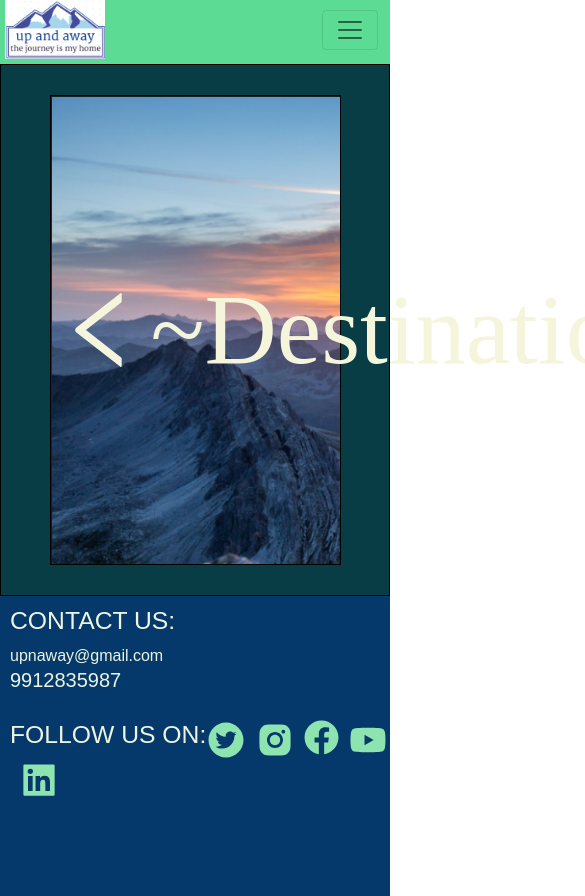
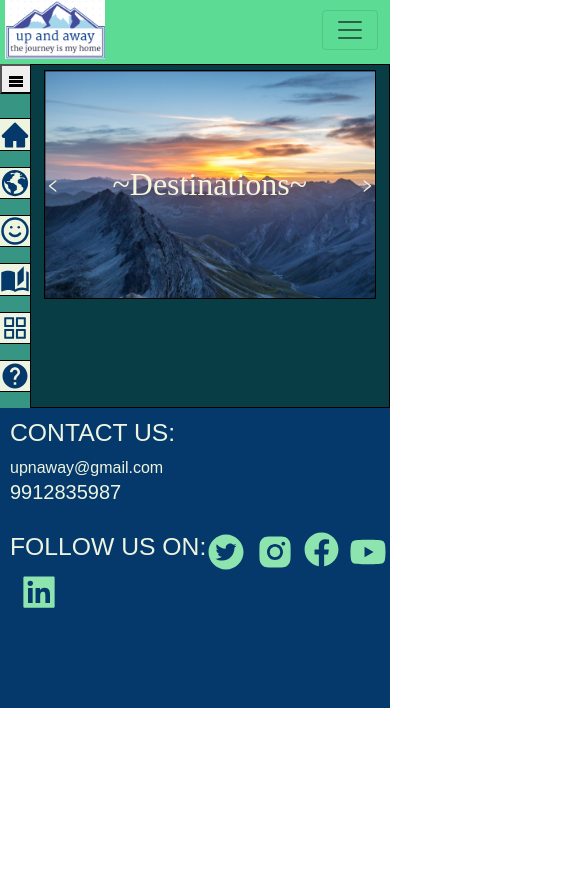
Before and after one commit to AyushiSoumya/myproject, a React (Create React App) app: page /destination in a window 390 px wide. Shown: the top 896 px of the page, 585 px wide, since content can reach past the window. After the commit the page ends 844 px from the top, so only its background shows below. Built offline with nearby package versions, Linux system fonts and the light colour scheme; a web font is replaced by a local one.

Commit message:
problem with frame in mobile solved

```diff
--- a/src/components/destination.scss
+++ b/src/components/destination.scss
@@ -7,3 +7,9 @@
     height:auto;
 
 }
+
+/* @media screen and (max-width:768px){
+    .destination_container{
+        display: none;
+    }
+} */
--- a/src/components/frame.js
+++ b/src/components/frame.js
@@ -27,7 +27,7 @@ export default function Frame(props) {
 
 
                 }}>
-                    <AiOutlineLeft size="100px" /></div>
+                    <AiOutlineLeft /* size="100px" */ /></div>
                 <a> <div id="content">{props.heading[b]}</div></a>
                 <div id="right" onClick={() => {
                     let x = document.getElementById("frame");
@@ -43,7 +43,7 @@ export default function Frame(props) {
 
                     y.innerHTML = `${props.heading[b]}`;
 
-                }}> <AiOutlineRight size="100px" /></div>
+                }}> <AiOutlineRight /*  size="100px" */ /></div>
             </div>
         </div >
     )
--- a/src/components/frame.scss
+++ b/src/components/frame.scss
@@ -8,8 +8,8 @@
     margin-bottom:5px;
     padding-bottom: 25px;
     padding-top: 25px;
-    width:75%;
-    height:520px;
+    width:75vw;
+    height:75vh;
     text-align:center;
     #frame{
         display:flex;
@@ -24,6 +24,7 @@
         #left{
             color:beige;
             margin-right:auto;
+            size:100px
 
         }
         #content{
@@ -37,8 +38,28 @@
     #right {
         margin-left: auto;
         color:beige;
+        size: 100px;
         }
 
 
     }
 }
+
+@media screen and (max-width:768px){
+    .frame_container{
+        padding-top: 0px;
+        width: 85vw;
+        height: 30vh;
+        #frame{
+            #left{
+                size: 40px;
+            }
+            #right{
+                size: 40px;
+            }
+            #content{
+                font-size:xx-large;
+            }
+        }
+    }
+}
```
